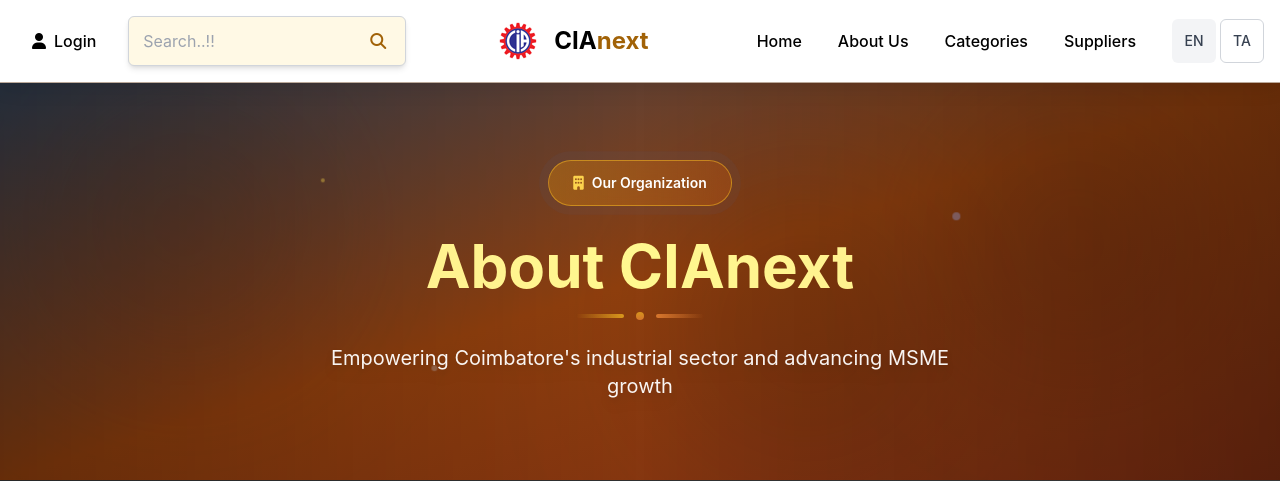
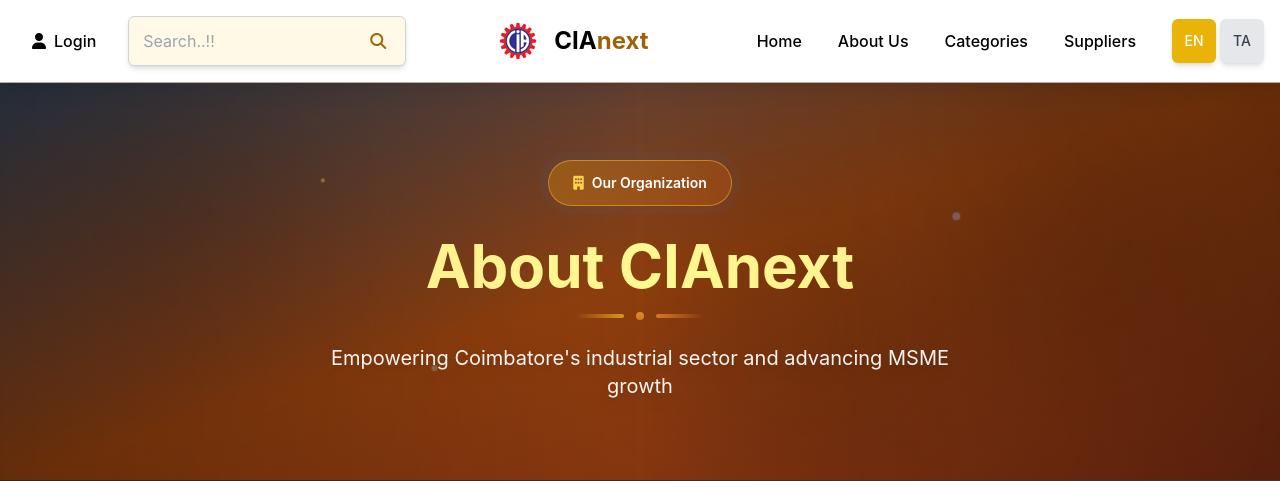
Before and after one commit to techspire01/ciadev, a Django app: page /about/ in a window 1280 px wide. Shown: the top 481 px of the page. Run offline with Django 5.2, Linux system fonts and the light colour scheme; tables that the repository leaves empty hold one stand-in row (values such as "Sample post"); grey boxes marked "Sample" are stand-in pictures; some libraries are stand-ins or nearby versions; grey boxes are pictures that could not be loaded.

Commit message:
Add color for Translate button

```diff
--- a/app/templates/navbar.html
+++ b/app/templates/navbar.html
@@ -84,8 +84,8 @@
             >Suppliers</a>
           <!-- Language Translation Buttons -->
           <div class="flex items-center space-x-1">
-            <button id="translate-en" class="translate-btn px-3 py-1 text-sm font-medium text-gray-700 bg-gray-100 rounded-md hover:bg-gray-200 transition active">EN</button>
-            <button id="translate-ta" class="translate-btn px-3 py-1 text-sm font-medium text-gray-700 bg-white border border-gray-300 rounded-md hover:bg-gray-100 transition">TA</button>
+            <button id="translate-en" class="translate-btn px-3 py-1 text-sm font-medium text-white bg-yellow-500 rounded-md hover:bg-yellow-600 transition active shadow-md">EN</button>
+            <button id="translate-ta" class="translate-btn px-3 py-1 text-sm font-medium text-gray-700 bg-gray-200 rounded-md hover:bg-gray-300 transition shadow-md">TA</button>
           </div>
         </div>
 
@@ -192,11 +192,11 @@
                 <!-- Language toggle (desktop version embedded here) -->
                 <div class="flex items-center space-x-1">
                   <button id="translate-en-mobile"
-                          class="translate-btn px-3 py-1 text-sm font-medium text-gray-700 bg-gray-100 rounded-md hover:bg-gray-200 transition active">
+                          class="translate-btn px-3 py-1 text-sm font-medium text-white bg-yellow-500 rounded-md hover:bg-yellow-600 transition active shadow-md">
                     EN
                   </button>
                   <button id="translate-ta-mobile"
-                          class="translate-btn px-3 py-1 text-sm font-medium text-gray-700 bg-white border border-gray-300 rounded-md hover:bg-gray-100 transition">
+                          class="translate-btn px-3 py-1 text-sm font-medium text-gray-700 bg-gray-200 rounded-md hover:bg-gray-300 transition shadow-md">
                     TA
                   </button>
                 </div>
@@ -282,15 +282,55 @@
           const lang = id.includes('ta') ? 'ta' : 'en';
           console.log('Button clicked:', id, 'Language:', lang);
           setLanguage(lang);
+          updateLanguageButtonStyles(lang);
         });
       }
     });
+  }
+
+  function updateLanguageButtonStyles(lang) {
+    const enBtns = ['#translate-en', '#translate-en-mobile'];
+    const taBtns = ['#translate-ta', '#translate-ta-mobile'];
+
+    if (lang === 'en') {
+      // EN is active - yellow, TA is inactive - gray
+      enBtns.forEach(id => {
+        const btn = document.querySelector(id);
+        if (btn) {
+          btn.className = 'translate-btn px-3 py-1 text-sm font-medium text-white bg-yellow-500 rounded-md hover:bg-yellow-600 transition active shadow-md';
+        }
+      });
+      taBtns.forEach(id => {
+        const btn = document.querySelector(id);
+        if (btn) {
+          btn.className = 'translate-btn px-3 py-1 text-sm font-medium text-gray-700 bg-gray-200 rounded-md hover:bg-gray-300 transition shadow-md';
+        }
+      });
+    } else {
+      // TA is active - orange, EN is inactive - gray
+      taBtns.forEach(id => {
+        const btn = document.querySelector(id);
+        if (btn) {
+          btn.className = 'translate-btn px-3 py-1 text-sm font-medium text-white bg-orange-500 rounded-md hover:bg-orange-600 transition active shadow-md';
+        }
+      });
+      enBtns.forEach(id => {
+        const btn = document.querySelector(id);
+        if (btn) {
+          btn.className = 'translate-btn px-3 py-1 text-sm font-medium text-gray-700 bg-gray-200 rounded-md hover:bg-gray-300 transition shadow-md';
+        }
+      });
+    }
   }
 
   // run once after DOM ready
   document.addEventListener('DOMContentLoaded', () => {
     // Initial attachment
     attachTranslateHandlers();
+
+    // Initialize button styles based on saved language
+    const savedLang = localStorage.getItem('selectedLanguage') || 'en';
+    updateLanguageButtonStyles(savedLang);
 
     // 🧠 Watch for new buttons in mobile menu after toggle
     const observer = new MutationObserver(() => attachTranslateHandlers());
```
